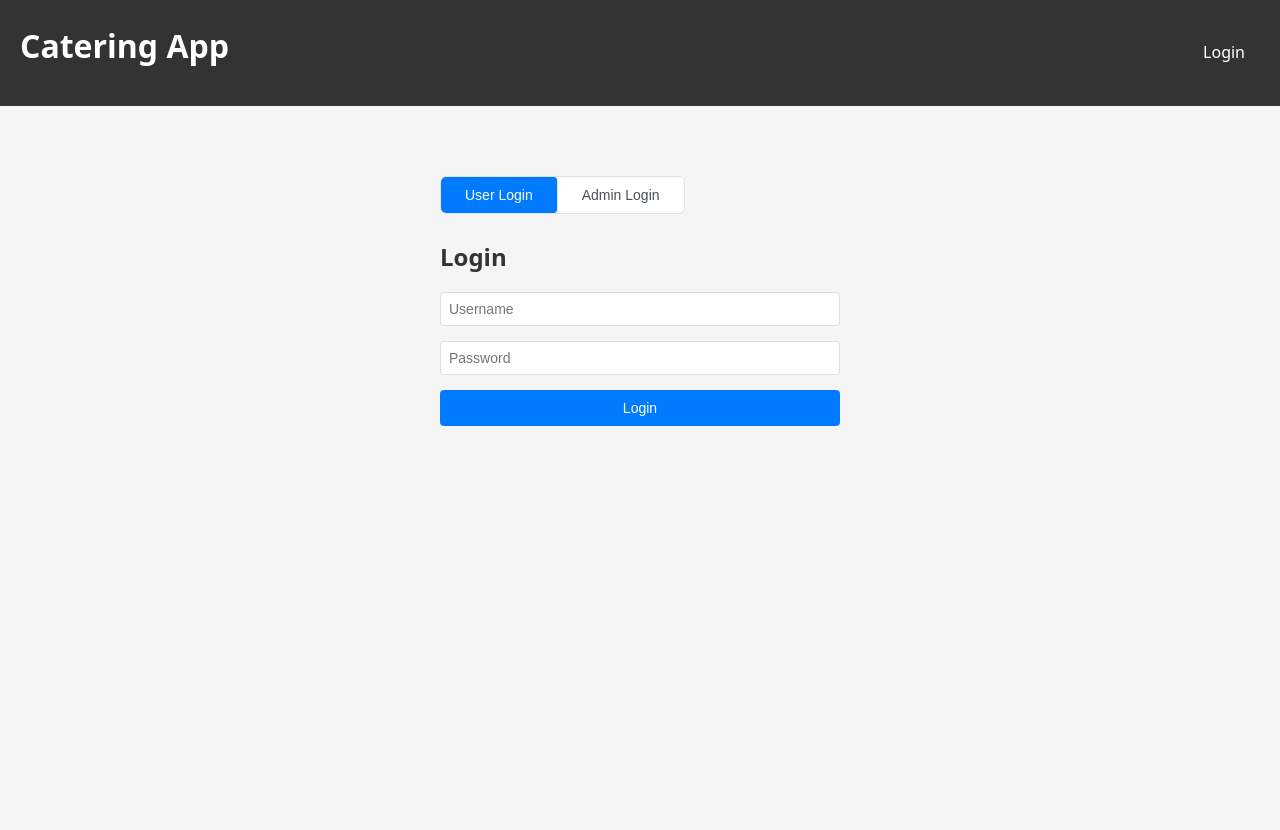
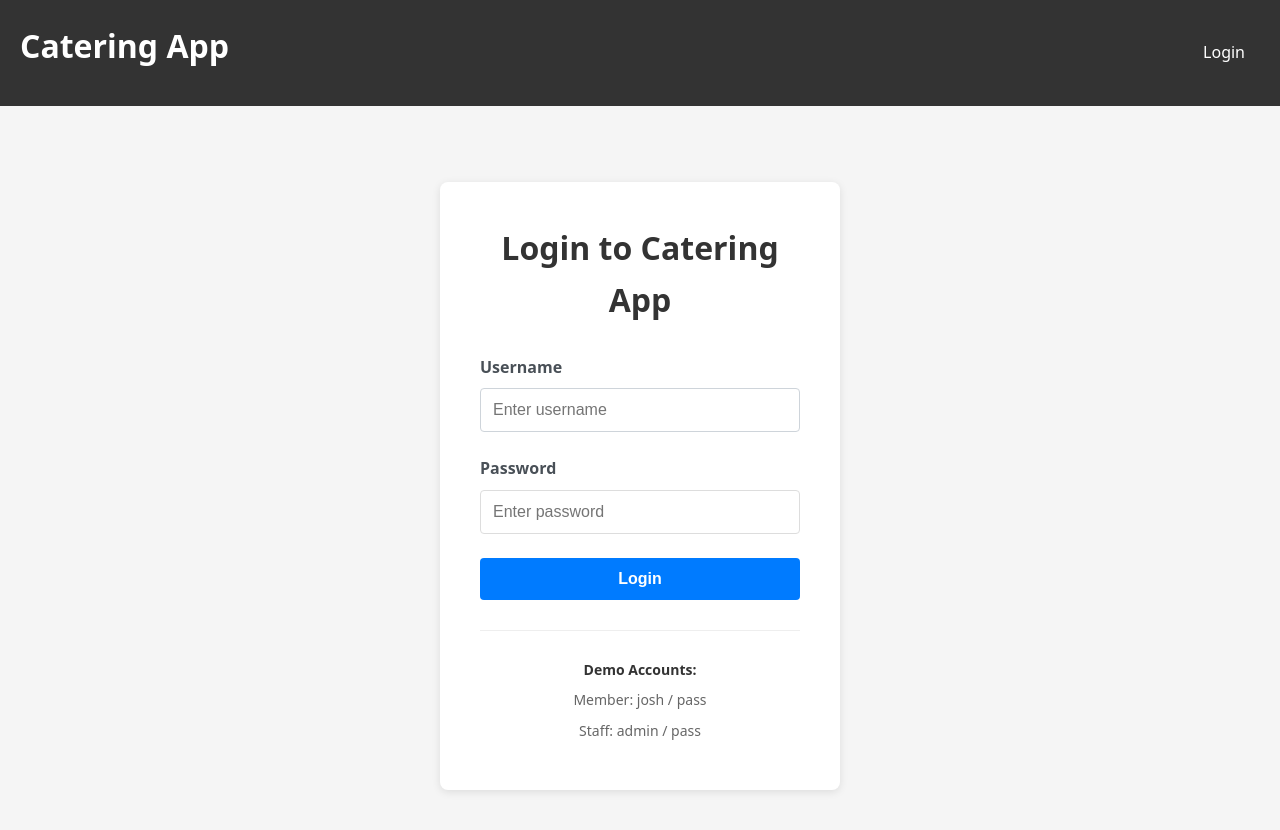
Before and after one commit to josdic1/fullstack-tutorial, a React (Vite) app in the folder frontend/: page /login in a window 1280 px wide. Shown: the top 830 px of the page. Built offline with nearby package versions, Linux system fonts and the light colour scheme; no server answers.

Commit message:
Add loading spinner to login page

```diff
--- /dev/null
+++ b/frontend/src/pages/Login.css
@@ -0,0 +1,124 @@
+/* src/pages/Login.css */
+
+.login-container {
+  display: flex;
+  justify-content: center;
+  align-items: center;
+  min-height: calc(100vh - 80px);
+  padding: 20px;
+}
+
+.login-card {
+  background: white;
+  padding: 40px;
+  border-radius: 8px;
+  box-shadow: 0 2px 8px rgba(0, 0, 0, 0.1);
+  width: 100%;
+  max-width: 400px;
+}
+
+.login-card h1 {
+  margin-bottom: 30px;
+  text-align: center;
+  color: #333;
+}
+
+.form-group {
+  margin-bottom: 20px;
+}
+
+.form-group label {
+  display: block;
+  margin-bottom: 8px;
+  font-weight: 600;
+  color: #555;
+}
+
+.form-group input {
+  width: 100%;
+  padding: 12px;
+  border: 1px solid #ddd;
+  border-radius: 4px;
+  font-size: 16px;
+  transition: border-color 0.2s;
+}
+
+.form-group input:focus {
+  outline: none;
+  border-color: #007bff;
+}
+
+.form-group input:disabled {
+  background: #f5f5f5;
+  cursor: not-allowed;
+}
+
+.error-message {
+  padding: 12px;
+  margin-bottom: 20px;
+  background: #f8d7da;
+  color: #721c24;
+  border: 1px solid #f5c6cb;
+  border-radius: 4px;
+  font-size: 14px;
+}
+
+.login-btn {
+  width: 100%;
+  padding: 12px;
+  background: #007bff;
+  color: white;
+  border: none;
+  border-radius: 4px;
+  font-size: 16px;
+  font-weight: 600;
+  cursor: pointer;
+  transition: background 0.2s;
+  display: flex;
+  align-items: center;
+  justify-content: center;
+  gap: 10px;
+}
+
+.login-btn:hover:not(:disabled) {
+  background: #0056b3;
+}
+
+.login-btn:disabled {
+  background: #6c757d;
+  cursor: not-allowed;
+}
+
+/* Spinner Animation */
+.spinner {
+  display: inline-block;
+  width: 16px;
+  height: 16px;
+  border: 3px solid rgba(255, 255, 255, 0.3);
+  border-radius: 50%;
+  border-top-color: white;
+  animation: spin 0.8s linear infinite;
+}
+
+@keyframes spin {
+  to {
+    transform: rotate(360deg);
+  }
+}
+
+.demo-accounts {
+  margin-top: 30px;
+  padding-top: 20px;
+  border-top: 1px solid #eee;
+  text-align: center;
+  font-size: 14px;
+  color: #666;
+}
+
+.demo-accounts p {
+  margin: 8px 0;
+}
+
+.demo-accounts strong {
+  color: #333;
+}
--- a/frontend/src/pages/Login.jsx
+++ b/frontend/src/pages/Login.jsx
@@ -1,118 +1,89 @@
-import { useState, useContext } from "react";
-import { useNavigate} from "react-router-dom";
-import AuthContext from "../contexts/AuthContext";
+// src/pages/Login.jsx
+import { useState, useContext } from 'react';
+import { useNavigate } from 'react-router-dom';
+import AuthContext from '../contexts/AuthContext';
+import './Login.css';
 
 function Login() {
-  const [username, setUsername] = useState("");
-  const [password, setPassword] = useState("");
-  const [loginType, setLoginType] = useState("user");
+  const [username, setUsername] = useState('');
+  const [password, setPassword] = useState('');
+  const [error, setError] = useState('');
+  const [loading, setLoading] = useState(false);
+
   const { login } = useContext(AuthContext);
   const navigate = useNavigate();
-  const [error, setError] = useState('');
 
   const handleSubmit = async (e) => {
     e.preventDefault();
     setError('');
+    setLoading(true);
 
     const result = await login(username, password);
+
     if (result.success) {
-      navigate("/");
+      navigate('/');
     } else {
-      setError(result.message || 'Login failed. Please try again.');
+      setError(result.error);
+      setLoading(false);
     }
-    console.log(result)
-  }
-
-  const setUserLogin = () => {
-    setUsername('josh');
-    setPassword('pass');
-    setLoginType('user');
-  }
-
-  const setAdminLogin = () => {
-    setUsername('admin');
-    setPassword('pass');
-    setLoginType('admin');
-  }
+  };
 
   return (
-    <>
-      <div style={{ maxWidth: '400px', margin: '50px auto' }}>
-        {/* Clean Toggle Buttons */}
-        <div style={{
-          display: 'flex',
-          gap: '0',
-          marginBottom: '24px',
-          border: '1px solid #dee2e6',
-          borderRadius: '6px',
-          overflow: 'hidden',
-          width: 'fit-content'
-        }}>
-          <button
-            type='button'
-            onClick={setUserLogin}
-            style={{
-              padding: '10px 24px',
-              backgroundColor: loginType === 'user' ? '#007bff' : 'white',
-              color: loginType === 'user' ? 'white' : '#495057',
-              border: 'none',
-              cursor: 'pointer',
-              fontSize: '14px',
-              fontWeight: '500',
-              transition: 'all 0.2s',
-              borderRight: '1px solid #dee2e6'
-            }}
-          >
-            User Login
-          </button>
-          <button
-            type='button'
-            onClick={setAdminLogin}
-            style={{
-              padding: '10px 24px',
-              backgroundColor: loginType === 'admin' ? '#007bff' : 'white',
-              color: loginType === 'admin' ? 'white' : '#495057',
-              border: 'none',
-              cursor: 'pointer',
-              fontSize: '14px',
-              fontWeight: '500',
-              transition: 'all 0.2s'
-            }}
-          >
-            Admin Login
-          </button>
-        </div>
+    <div className="login-container">
+      <div className="login-card">
+        <h1>Login to Catering App</h1>
 
-        <h2>Login</h2>
         <form onSubmit={handleSubmit}>
-          <div style={{ marginBottom: '15px' }}>
+          <div className="form-group">
+            <label htmlFor="username">Username</label>
             <input
               type="text"
-              placeholder="Username"
+              id="username"
               value={username}
               onChange={(e) => setUsername(e.target.value)}
-              style={{ width: '100%', padding: '8px' }}
+              placeholder="Enter username"
+              disabled={loading}
               required
             />
           </div>
-          <div style={{ marginBottom: '15px' }}>
+
+          <div className="form-group">
+            <label htmlFor="password">Password</label>
             <input
               type="password"
-              placeholder="Password"
+              id="password"
               value={password}
               onChange={(e) => setPassword(e.target.value)}
-              style={{ width: '100%', padding: '8px' }}
+              placeholder="Enter password"
+              disabled={loading}
               required
             />
           </div>
-          {error && <p style={{ color: 'red' }}>{error}</p>}
-          <button type="submit" style={{ width: '100%', padding: '10px' }}>
-            Login
+
+          {error && (
+            <div className="error-message">
+              {error}
+            </div>
+          )}
+
+          <button type="submit" disabled={loading} className="login-btn">
+            {loading ? (
+              <>
+                <span className="spinner"></span>
+                Logging in...
+              </>
+            ) : 'Login'}
           </button>
         </form>
+
+        <div className="demo-accounts">
+          <p><strong>Demo Accounts:</strong></p>
+          <p>Member: josh / pass</p>
+          <p>Staff: admin / pass</p>
+        </div>
       </div>
-    </>
-  )
+    </div>
+  );
 }
 
 export default Login;
```
